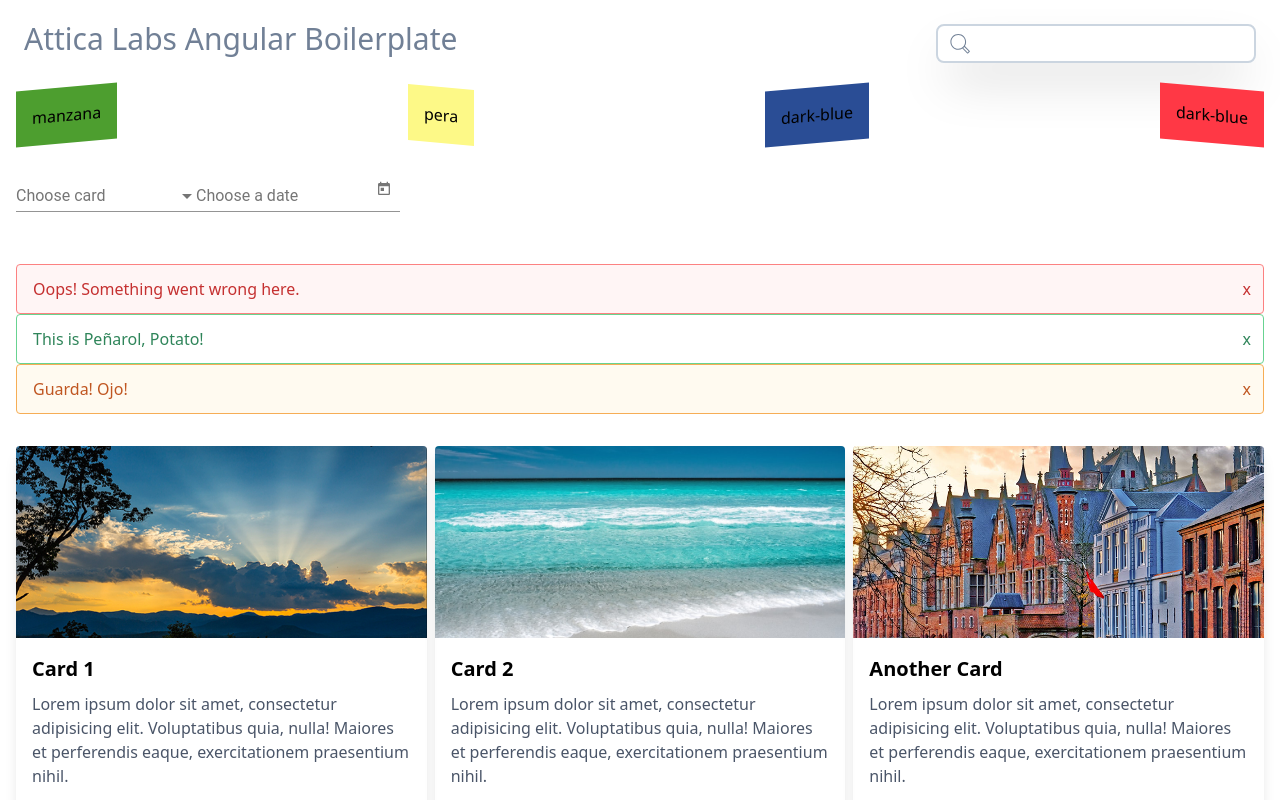
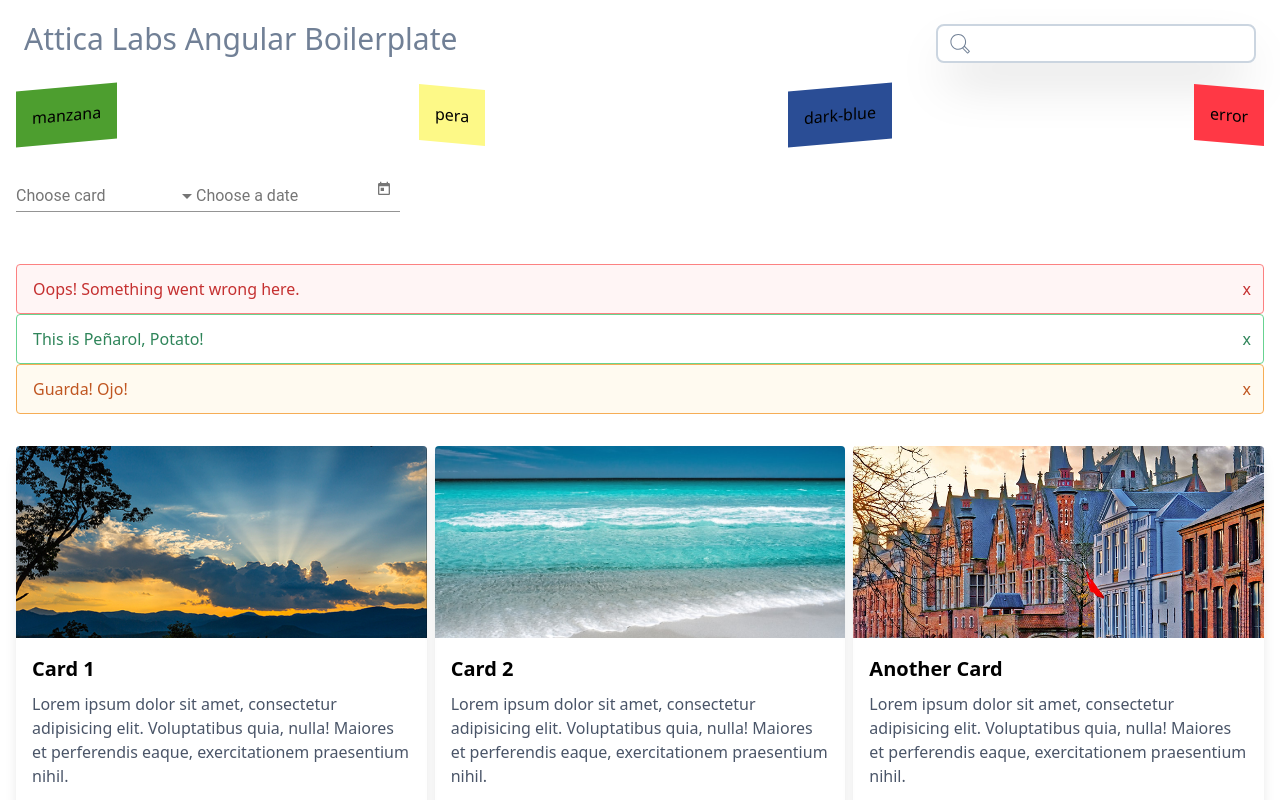
Before and after one commit to atticalabs/angular-boilerplate, an Angular app: page / in a window 1280 px wide. Shown: the top 800 px of the page. Built offline with nearby package versions, Linux system fonts and the light colour scheme.

Commit message:
add tailwind config and plugins

```diff
--- a/src/app/app.component.html
+++ b/src/app/app.component.html
@@ -21,7 +21,7 @@
     <div class="bg-manzana p-4 skew-5deg">manzana</div>
     <div class="bg-pera p-4 skew-5deg-reverse">pera</div>
     <div class="bg-dark-blue p-4 skew-5deg">dark-blue</div>
-    <div class="bg-error p-4 skew-5deg-reverse">dark-blue</div>
+    <div class="bg-error p-4 skew-5deg-reverse">error</div>
   </div>
 
   <div class="p-4">
```
